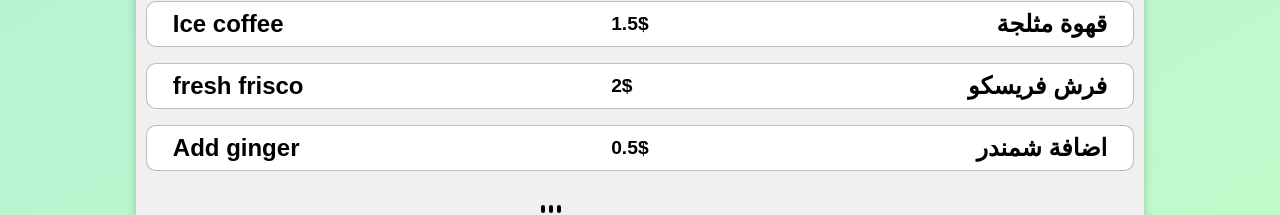
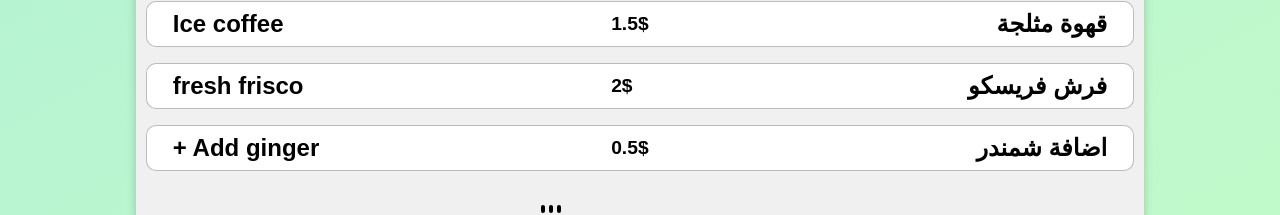
Before and after one commit to substro/Juice-Fuel, a React (Vite) app: page / in a window 1280 px wide. Shown: the part 2026-2241 px from the top of the page. Built offline with nearby package versions, Linux system fonts and the light colour scheme; a web font is replaced by a local one.

Commit message:
final touches #16

```diff
--- a/src/Data/Drinks.js
+++ b/src/Data/Drinks.js
@@ -559,7 +559,7 @@ export const cold = [
 	{
 		id: 25,
 		name: {
-			en: 'Add ginger',
+			en: '+ Add ginger',
 			ar: 'اضافة شمندر',
 		},
 		sizes: [
```
